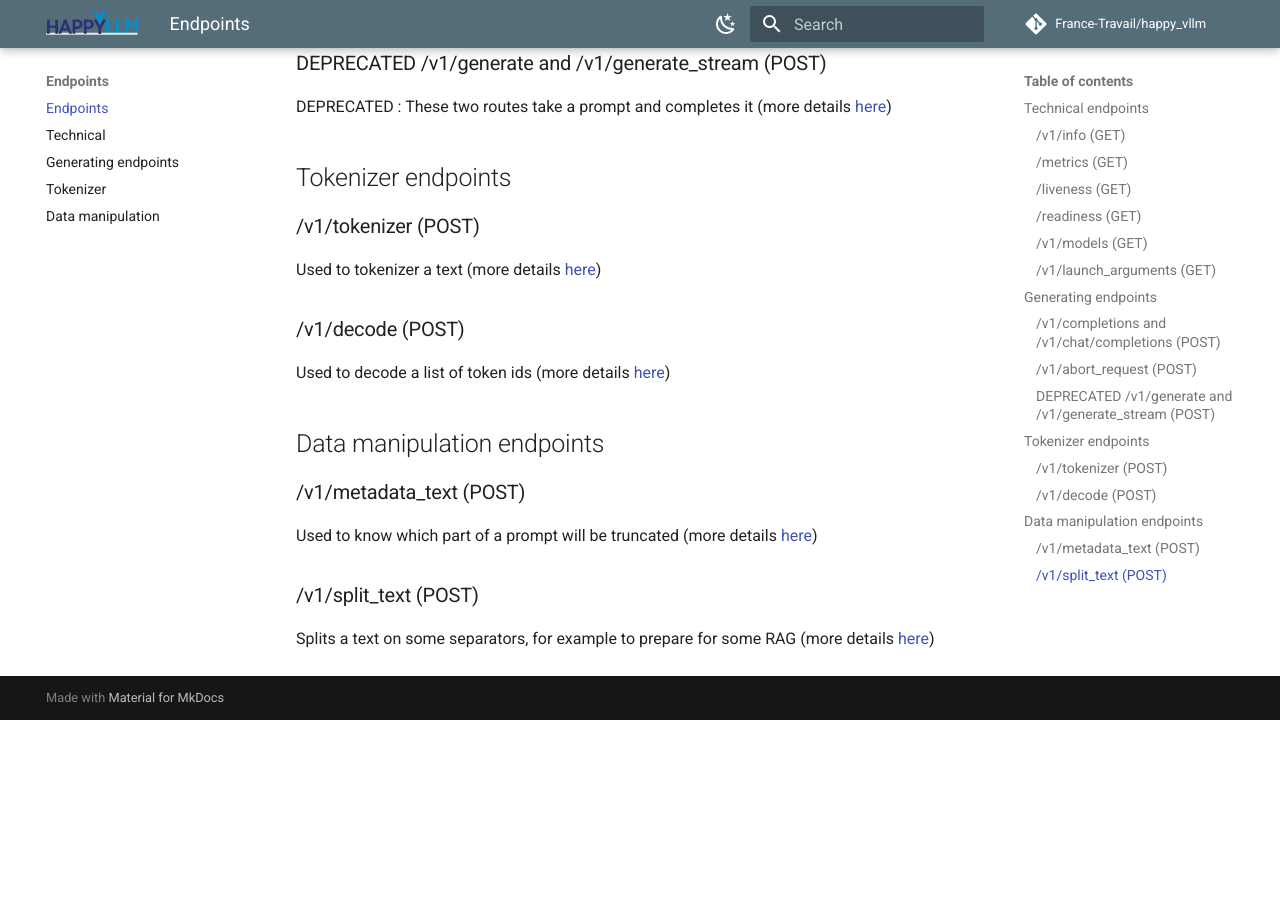
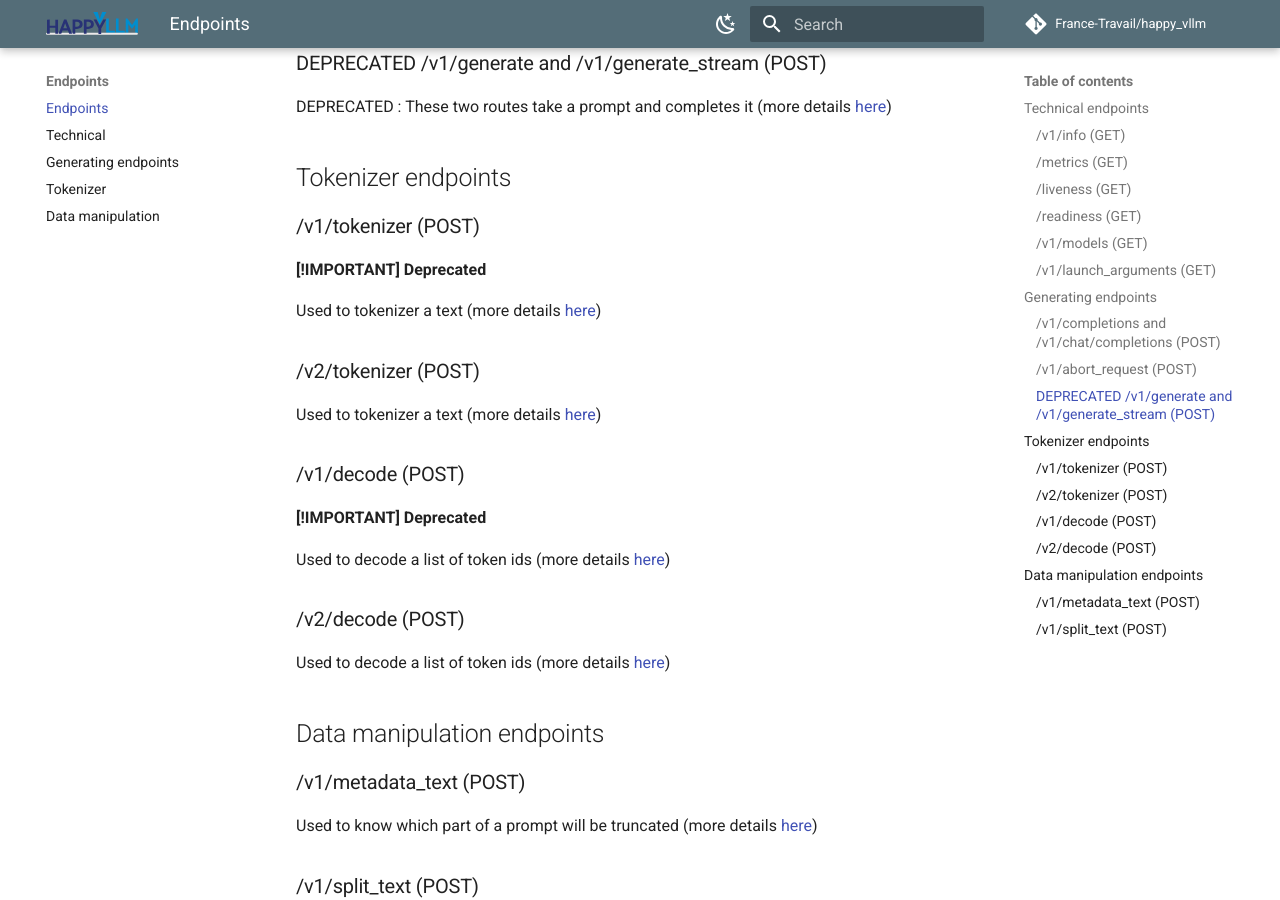
Before and after one commit to France-Travail/happy_vllm, an MkDocs documentation site: the page built from docs/endpoints/endpoints.md, in a window 1280 px wide and 900 px high, scrolled down 1312 px. Built offline with MkDocs 1.6.1 and Material for MkDocs 9.7.7, drawn with Linux system fonts in a browser that asks for light colours; comment, search, counter and statistics services are not loaded; before the commit the page ends 2032 px from its top, so only the background shows below that.

Commit message:
Fix : update doc missing from MR update_054

```diff
--- a/docs/endpoints/endpoints.md
+++ b/docs/endpoints/endpoints.md
@@ -45,10 +45,20 @@ DEPRECATED : These two routes take a prompt and completes it (more details [here
 ## Tokenizer endpoints
 
 ### /v1/tokenizer (POST)
+**[!IMPORTANT] Deprecated**
+
+Used to tokenizer a text (more details [here](tokenizer.md))
+
+### /v2/tokenizer (POST)
 
 Used to tokenizer a text (more details [here](tokenizer.md))
 
 ### /v1/decode (POST)
+**[!IMPORTANT] Deprecated**
+
+Used to decode a list of token ids (more details [here](tokenizer.md))
+
+### /v2/decode (POST)
 
 Used to decode a list of token ids (more details [here](tokenizer.md))
 
```
Also changed, not shown: docs/endpoints/tokenizer.md (+89 -2 lines).
